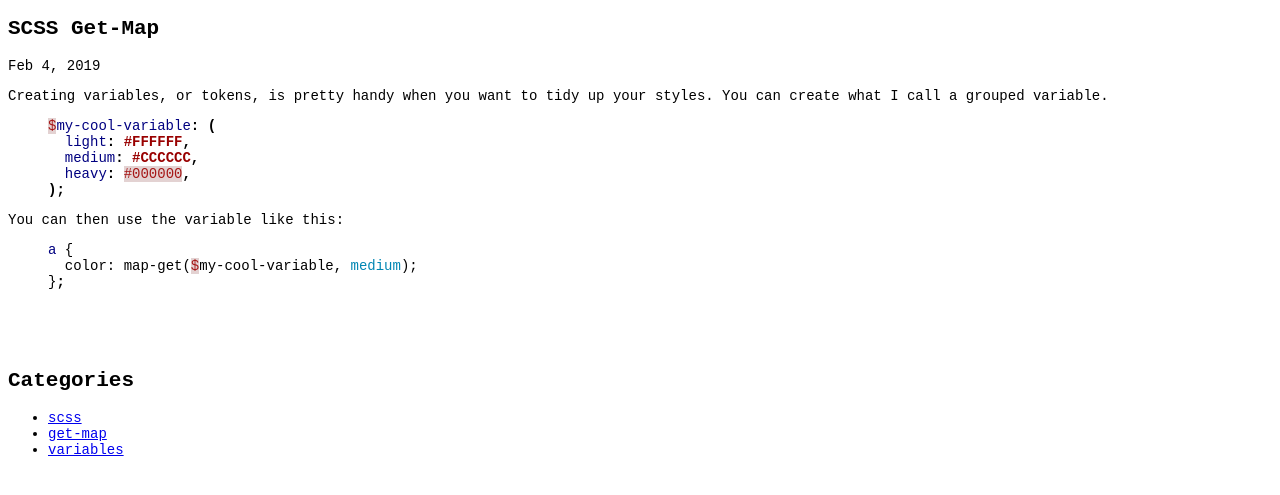
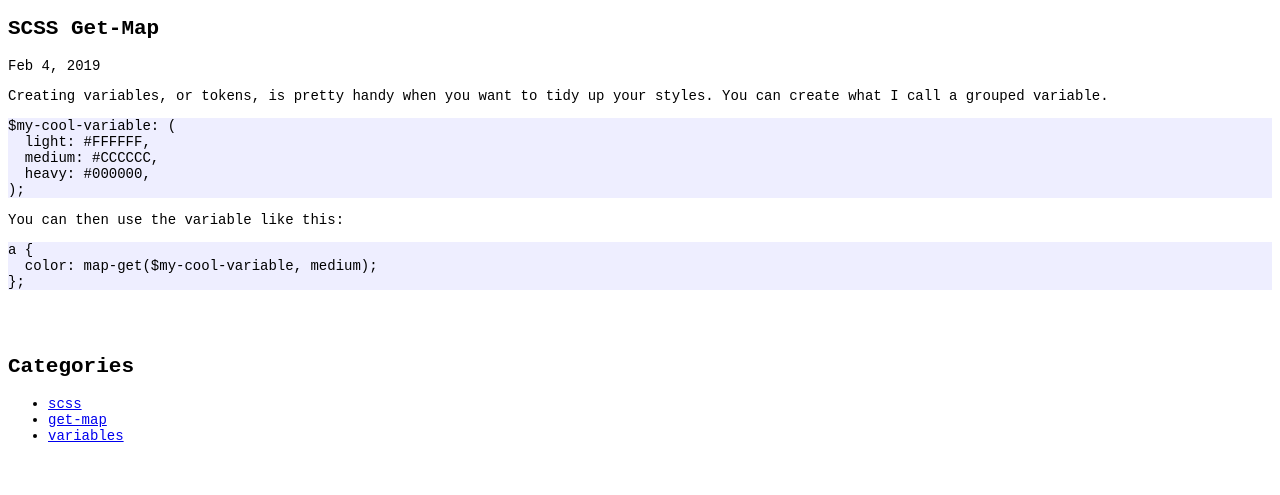
Before and after one commit to seimith/seimith.github.io, a Jekyll site: the page built from _posts/2019-02-04-SCSS Get-Map.md, in a window 1280 px wide. Shown: the top 495 px of the page. Built offline with Jekyll 4.4.1, drawn with Linux system fonts in a browser that asks for light colours; nearby versions of some CDN libraries.

Commit message:
refactor(code formatting): Change format of code in a post

````diff
--- a/_posts/2019-02-04-SCSS Get-Map.md
+++ b/_posts/2019-02-04-SCSS Get-Map.md
@@ -7,17 +7,18 @@ categories: scss get-map variables
 
 Creating variables, or tokens, is pretty handy when you want to tidy up your styles. You can create what I call a grouped variable.
 
-{% highlight css %}
+```
 $my-cool-variable: (
   light: #FFFFFF,
   medium: #CCCCCC,
   heavy: #000000,
 );
-{% endhighlight %}
+```
 
 You can then use the variable like this:
-{% highlight css %}
+
+```
 a {
   color: map-get($my-cool-variable, medium);
 };
-{% endhighlight %}
+```
````
Also changed, not shown: 1 other file.
